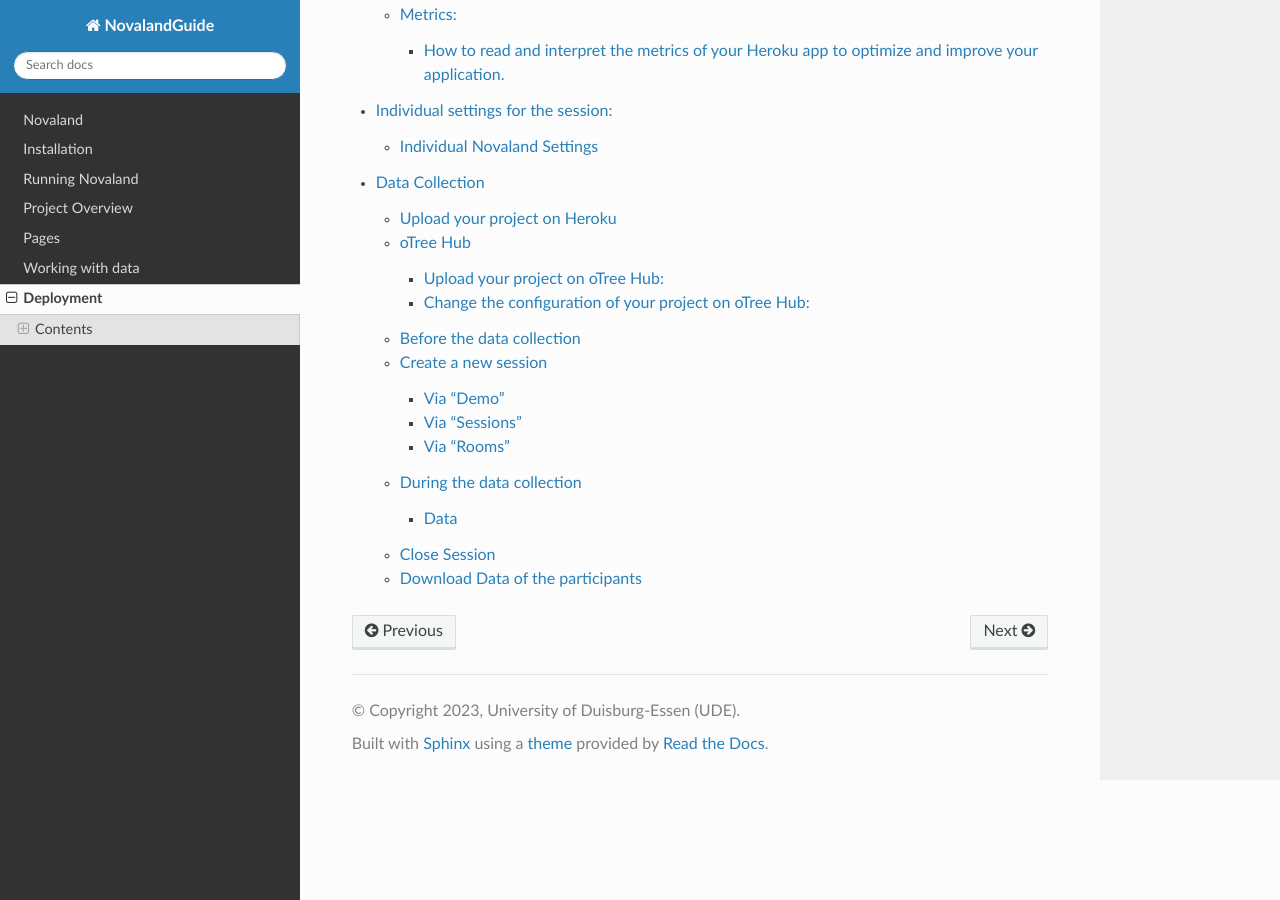
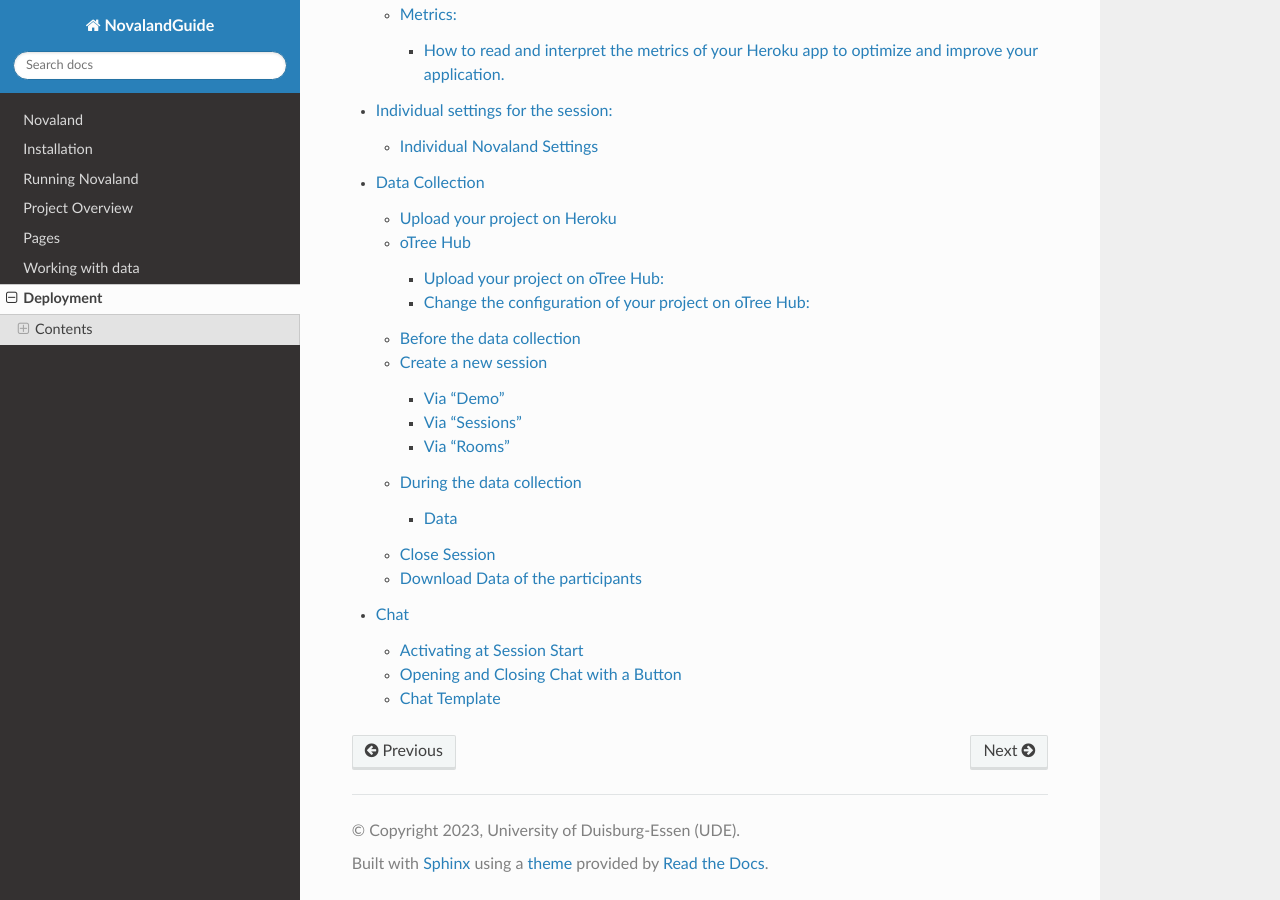
Before and after one commit to EmpPowiUDE/NovalandGuide, a Sphinx documentation site: the page built from docs/source/Deployment.rst, in a window 1280 px wide and 900 px high, scrolled down 801 px. Built offline with Sphinx 7.4.7 and the Read the Docs theme 2.0.0, drawn with Linux system fonts in a browser that asks for light colours.

Commit message:
Chat Chapter

```diff
--- /dev/null
+++ b/docs/source/Chats.rst
@@ -0,0 +1,105 @@
+======================
+Chat
+======================
+In Otree, it is possible to chat with other participants within an app or phase using Otree's built-in chat function.
+
+To integrate the chat on an HTML page, simply place this line where you want the chat to appear:
+
+.. code-block:: console
+
+    {{ chat channel=1 }}
+
+Using channels, you can also allow participants to join different chats.
+For this, you only need to assign the correct number to the channel.
+
+
+Activating at Session Start
+==========================================
+To ensure that the chat is not enabled in every run of the session, it can be activated or deactivated using a session variable.
+To do this, we add the variable to the SESSION_CONFIGS:
+
+.. code-block:: console
+
+    SESSION_CONFIGS = [
+        dict(
+            ...
+            activate_chat=False,
+        )
+    ]
+
+Now, to activate the chat using this session variable, you need to insert this condition into the project:
+
+.. code-block:: console
+
+    {% if player.session.config.activate_chat %}
+        {{ chat channel=1 }}
+    {% endif %}
+
+Opening and Closing Chat with a Button
+==========================================
+To allow participants to decide whether they want the chat open or closed, you can control the chat using a button.
+Therefore, we add a function to a button that opens and closes the chat if it is already open.
+
+The button code looks like this:
+
+.. code-block:: console
+
+    {% block content %}
+    {% if player.session.config.activate_chat %}
+        <div class="column8">
+            <button class="button" type="button" id="chat" onclick="Chat()">Open Chat</button>
+        </div>
+    {% endif %}
+    {% endblock %}
+
+And the corresponding function is as follows:
+
+.. code-block:: console
+
+    {% block script %}
+    <script>
+        let chatopen = 0;
+        var element = document.querySelector("#openChat");
+        function Chat() {
+            if (chatopen == 0) {
+                document.getElementById("chat").textContent = "Close Chat";
+                element.style.display = "block";
+                chatopen = 1;
+            } else {
+                document.getElementById("chat").textContent = "Chat";
+                element.style.display = "none";
+                chatopen = 0;
+            }
+        }
+    </script>
+    {% endblock %}
+
+
+Chat Template
+=====================
+For better organization, there is a template available for the chat that can be inserted.
+
+.. code-block:: console
+
+    {% extends '_templates/global/StandardChat.html' %}
+
+If the path should be different for you, please make the necessary changes.
+
+The template itself includes the essential functions and also the "Next" button to save space.
+
+.. code-block:: console
+
+    <div  style="alignment: center" id="openChat">
+    {{ chat channel=1 }}
+    </div>
+    <div class="column-container">
+        <div class="column7">
+            <button class="button" type="submit" id="weiter-btn">Weiter</button>
+        </div>
+        {% if player.session.config.activate_chat %}
+        <div class="column8">
+            <button class="button" type="button" id="chat" onclick="Chat()">Open Chat</button>
+        </div>
+        {% endif %}
+    </div>
+    <h1 class="h1"></h1>
--- a/docs/source/Deployment.rst
+++ b/docs/source/Deployment.rst
@@ -14,3 +14,4 @@ Contents
     Heroku
     IndividualSettingsForTheSession
     DataCollection
+    Chats
```
